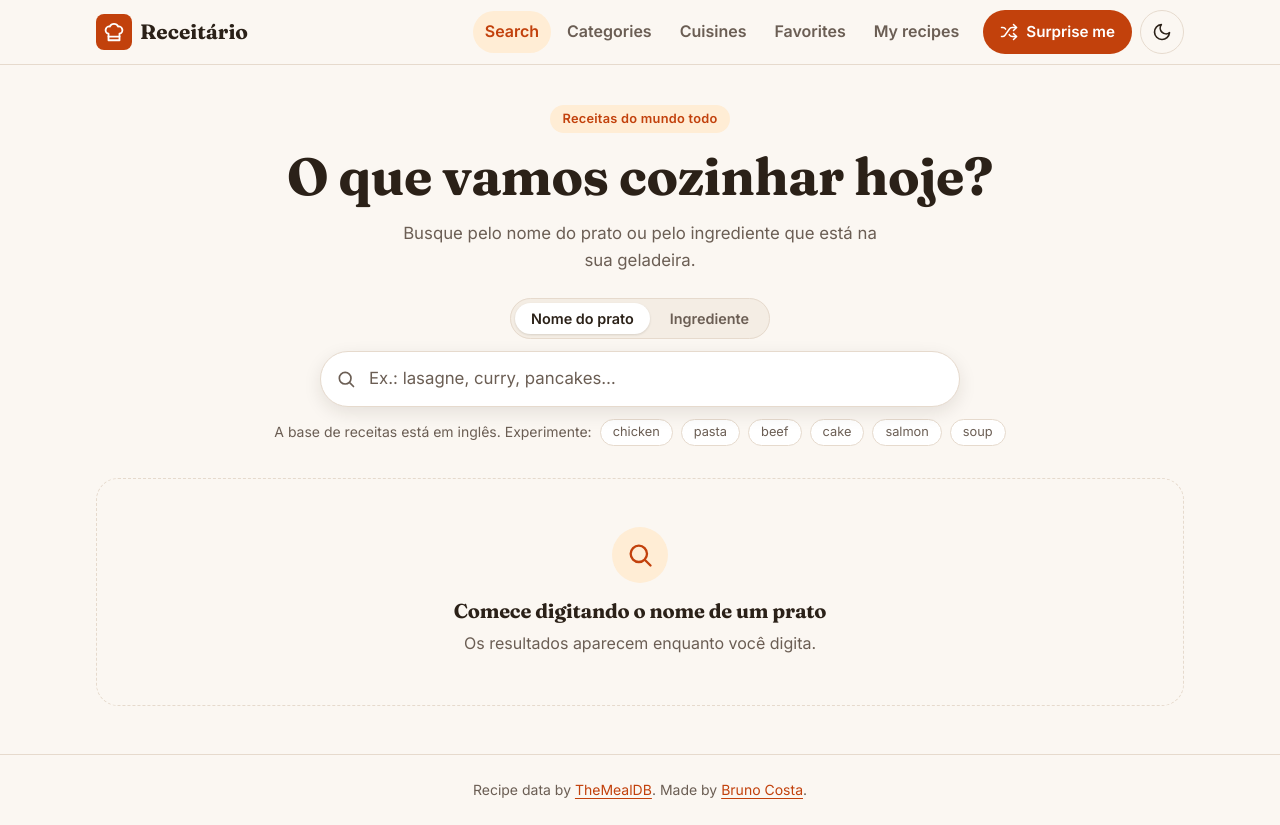
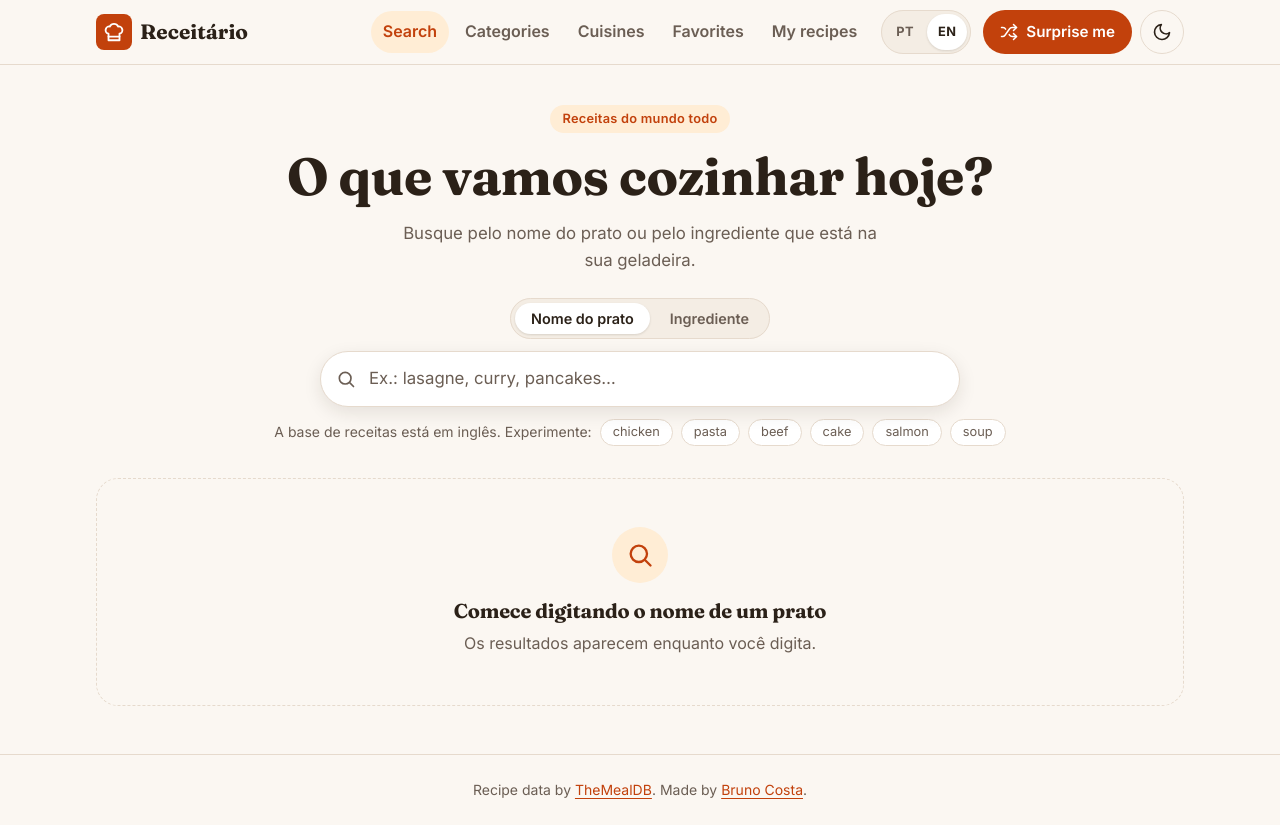
Before and after one commit to BrunoICosta/react-recipe-finder, a React (Vite) app: page / in a window 1280 px wide. Built offline with nearby package versions, Linux system fonts and the light colour scheme.

Commit message:
feat(i18n): add PT/EN language switcher to the header

```diff
--- a/src/app/layout/Header.module.css
+++ b/src/app/layout/Header.module.css
@@ -109,7 +109,9 @@
   .nav {
     order: 1;
     position: static;
-    display: block;
+    display: flex;
+    align-items: center;
+    gap: var(--space-3);
     padding: 0;
     background: none;
     border: 0;
@@ -120,10 +122,23 @@
     flex-direction: row;
   }
 
+  .nav .language {
+    margin-top: 0;
+    padding-top: 0;
+    border-top: 0;
+  }
+
   .navLink {
     padding: var(--space-2) var(--space-3);
     border-radius: var(--radius-pill);
   }
+}
+
+/* On phones the switcher sits at the bottom of the menu panel. */
+.language {
+  margin-top: var(--space-3);
+  padding-top: var(--space-3);
+  border-top: 1px solid var(--color-border);
 }
 
 .badge {
--- a/src/app/layout/Header.tsx
+++ b/src/app/layout/Header.tsx
@@ -4,6 +4,7 @@ import { Link, NavLink, useLocation } from 'react-router'
 import { ChefHatIcon, CloseIcon, MenuIcon } from '@/shared/components/icons'
 import { useFavorites } from '@/features/favorites/useFavorites'
 import { RandomRecipeButton } from '@/features/random/RandomRecipeButton'
+import { LanguageSwitcher } from './LanguageSwitcher'
 import { ThemeToggle } from './ThemeToggle'
 import styles from './Header.module.css'
 
@@ -98,6 +99,9 @@ export function Header() {
               </li>
             ))}
           </ul>
+          <div className={styles.language}>
+            <LanguageSwitcher />
+          </div>
         </nav>
       </div>
     </header>
--- /dev/null
+++ b/src/app/layout/LanguageSwitcher.module.css
@@ -0,0 +1,47 @@
+.switcher {
+  display: inline-flex;
+  gap: 2px;
+  margin: 0;
+  padding: 3px;
+  border: 1px solid var(--color-border);
+  border-radius: var(--radius-pill);
+  background: var(--color-surface-2);
+}
+
+.option {
+  position: relative;
+}
+
+.option input {
+  position: absolute;
+  inset: 0;
+  margin: 0;
+  opacity: 0;
+  cursor: pointer;
+}
+
+.option > span[aria-hidden='true'] {
+  display: grid;
+  place-items: center;
+  min-width: 2.5rem;
+  height: 2.25rem;
+  padding: 0 var(--space-2);
+  border-radius: var(--radius-pill);
+  color: var(--color-text-muted);
+  font-size: 0.8rem;
+  font-weight: 700;
+  letter-spacing: 0.04em;
+  transition:
+    background-color var(--transition),
+    color var(--transition);
+}
+
+.option input:checked + span {
+  background: var(--color-surface);
+  color: var(--color-text);
+  box-shadow: var(--shadow-sm);
+}
+
+.option input:focus-visible + span {
+  box-shadow: var(--focus-ring);
+}
--- /dev/null
+++ b/src/app/layout/LanguageSwitcher.tsx
@@ -0,0 +1,37 @@
+import { useId } from 'react'
+import { useTranslation } from 'react-i18next'
+import { SUPPORTED_LANGUAGES, toSupportedLanguage, type Language } from '@/i18n'
+import styles from './LanguageSwitcher.module.css'
+
+/** Endonyms: each language is named in itself, as recommended for language pickers. */
+const LANGUAGE_NAMES: Record<Language, { short: string; name: string }> = {
+  'pt-BR': { short: 'PT', name: 'Português (Brasil)' },
+  en: { short: 'EN', name: 'English' },
+}
+
+export function LanguageSwitcher() {
+  const { t, i18n } = useTranslation()
+  const groupName = useId()
+  const active = toSupportedLanguage(i18n.resolvedLanguage)
+
+  return (
+    <fieldset className={styles.switcher}>
+      <legend className="visually-hidden">{t('language.label')}</legend>
+      {SUPPORTED_LANGUAGES.map((language) => (
+        <label key={language} className={styles.option} title={LANGUAGE_NAMES[language].name}>
+          <input
+            type="radio"
+            name={groupName}
+            value={language}
+            checked={active === language}
+            onChange={() => void i18n.changeLanguage(language)}
+          />
+          <span aria-hidden="true">{LANGUAGE_NAMES[language].short}</span>
+          <span className="visually-hidden" lang={language}>
+            {LANGUAGE_NAMES[language].name}
+          </span>
+        </label>
+      ))}
+    </fieldset>
+  )
+}
```
